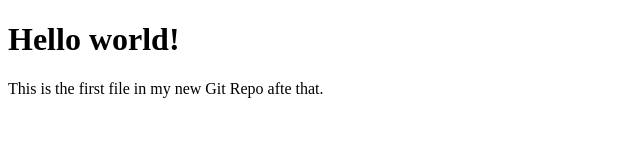
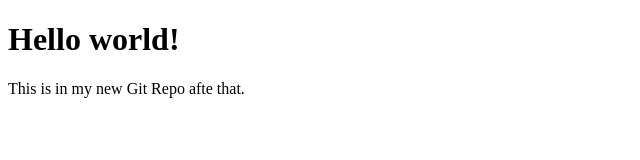
Before and after one commit to RajatCoding/dharma, a plain HTML site: page index.html in a window 1280 px wide. Shown: the whole page, without its empty margins (0-640 px from the left). Drawn offline with Linux system fonts and the light colour scheme.

Commit message:
index modified

```diff
--- a/index.html
+++ b/index.html
@@ -6,7 +6,7 @@
 <body>
 
 <h1>Hello world!</h1>
-<p>This is the first file in my new Git Repo afte that.</p>
+<p>This is in my new Git Repo afte that.</p>
 
 </body>
 </html>
```
